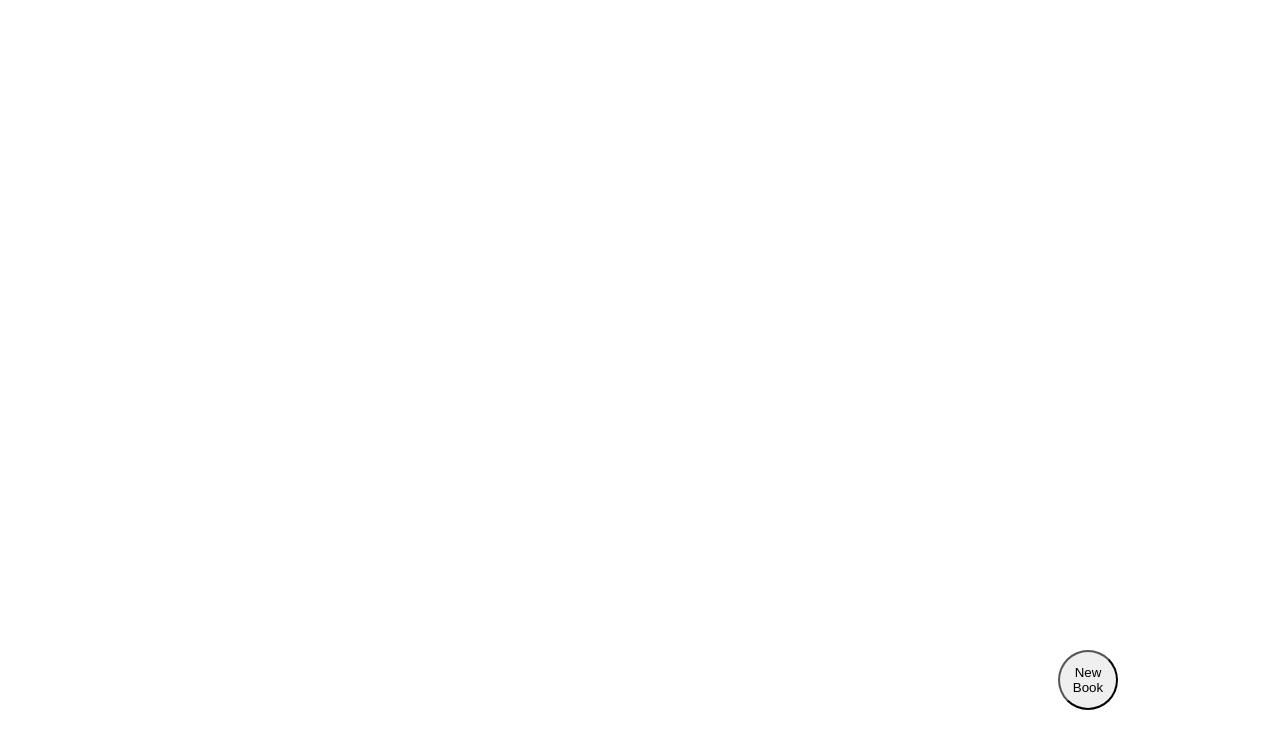
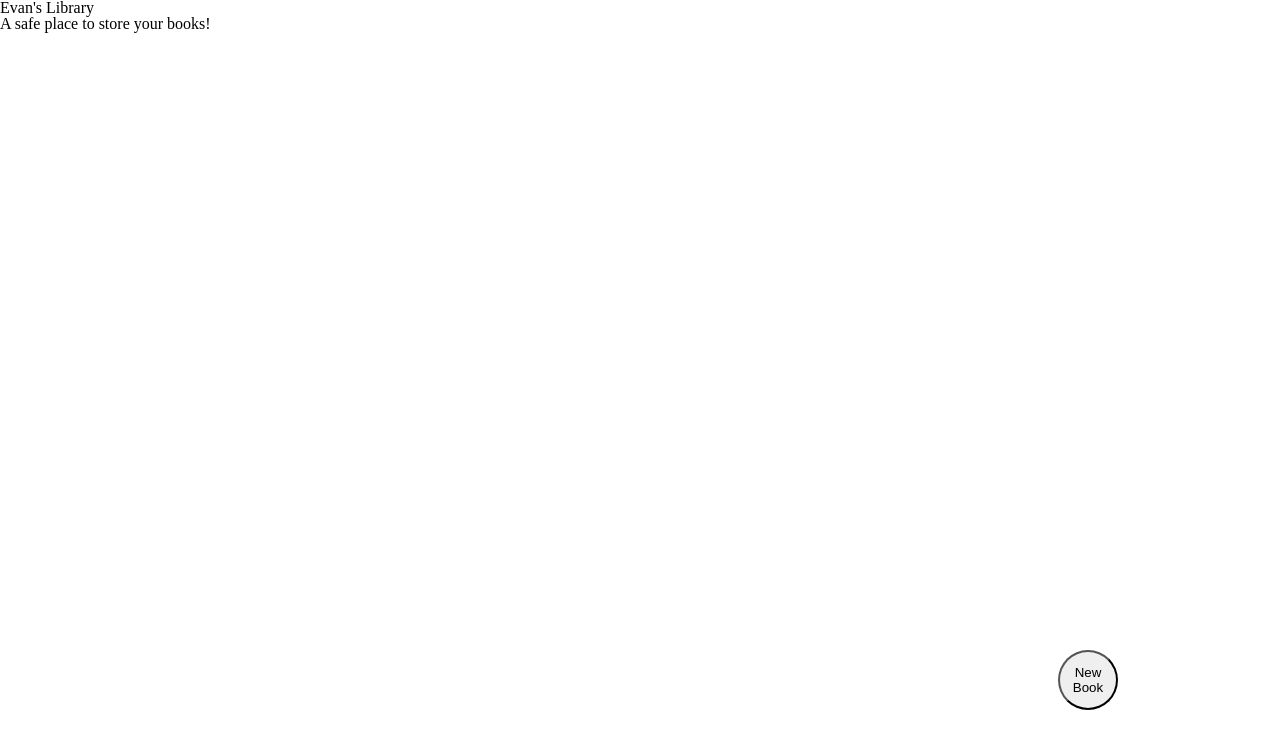
Before and after one commit to EvanO3/Library, a plain HTML site: page index.html in a window 1280 px wide. Drawn offline with Linux system fonts and the light colour scheme.

Commit message:
added a title and subheading

```diff
--- a/index.html
+++ b/index.html
@@ -10,6 +10,12 @@
     <title>Library</title>
   </head>
   <body>
+<div class="title-text">
+  <h1>Evan's Library </h1>
+  <h4>A safe place to store your books!</h4>
+</div>
+
+
     <form id = book-form style="display: none;">
       <label for="Title">Title</label><br>
     <input type="text" id="Title" name="Title"><br>
@@ -31,7 +37,8 @@
  </div>
     <div id="card"></div>
 
-    </div>
+
+
     <script src="index.js"></script>
   </body>
 
```
